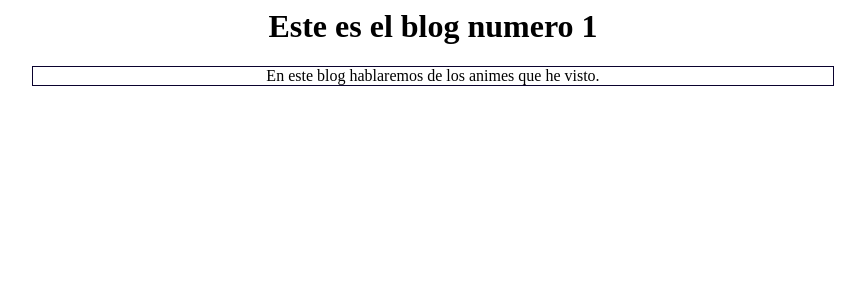
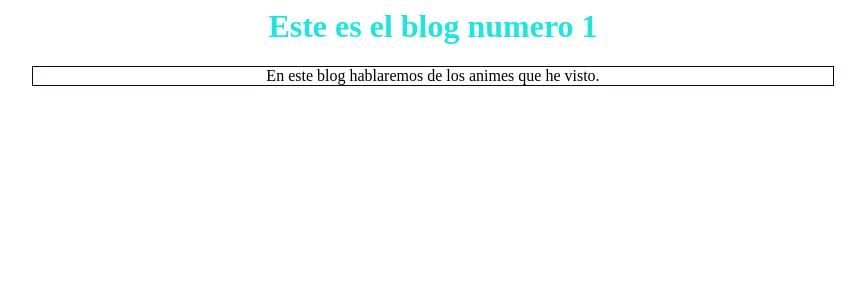
Before and after one commit to kumory/pruebasPlatzi, a PHP site: page / in a window 1280 px wide. Shown: the top 300 px of the page, without its empty margins (207-1072 px from the left). Run offline with PHP 8.4, Linux system fonts and the light colour scheme.

Commit message:
cambiando color cabecera

```diff
--- a/css/stylesheet.css
+++ b/css/stylesheet.css
@@ -3,11 +3,11 @@ body{
 }
 
 h1{
-
+    color: rgb(27, 231, 224);
 }
 
 p{
-    border: 1px solid #0a022e;
+    border: 1px solid #0f053b;
     width: 800px;
     margin: auto;
 }
```
